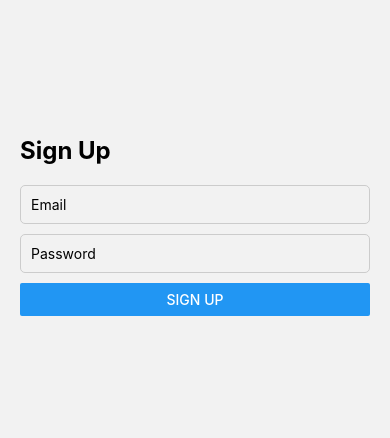
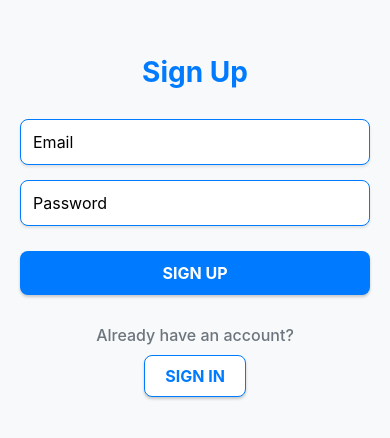
Before and after one commit to jreategui07/EventApp_ReactNative, a React Native app: screen /SignUp in a window 390 px wide. Shown: the part 196-634 px from the top of the page. Built offline with nearby package versions, Linux system fonts and the light colour scheme.

Commit message:
Updating styles of SignI and SignUp screens

```diff
--- a/View/SignInScreen.js
+++ b/View/SignInScreen.js
@@ -1,5 +1,5 @@
 import React, { useState } from 'react';
-import { View, TextInput, Button, Text, StyleSheet } from 'react-native';
+import { View, TextInput, Text, StyleSheet, TouchableOpacity } from 'react-native';
 import useAuthViewModel from '../ViewModel/AuthViewModel';
 import { useNavigation } from '@react-navigation/native';
 
@@ -38,18 +38,24 @@ const SignInScreen = () => {
         onChangeText={setPassword}
         secureTextEntry
       />
-      <Button title="Sign In" onPress={handleSignIn} disabled={loading} />
 
-      {loading && <Text>Loading...</Text>}
+    {/* Sign Ip button */}
+      <TouchableOpacity
+        style={[styles.button, loading && styles.buttonDisabled]}
+        onPress={handleSignIn}
+        disabled={loading}
+      >
+        <Text style={styles.buttonText}>{loading ? 'Loading...' : 'Sign In'}</Text>
+      </TouchableOpacity>
+
       {(localError || error) && <Text style={styles.error}>{localError || error}</Text>}
 
+      {/* Go to Sign Up button */}
       <View style={styles.signupContainer}>
         <Text style={styles.signupText}>Don't have an account?</Text>
-        <Button
-          title="Sign Up"
-          onPress={() => navigation.navigate('SignUp')}
-          color="#3b5998"
-        />
+        <TouchableOpacity style={styles.signupButton} onPress={() => navigation.navigate('SignUp')}>
+          <Text style={styles.signupButtonText}>Sign Up</Text>
+        </TouchableOpacity>
       </View>
     </View>
   );
@@ -59,32 +65,88 @@ const styles = StyleSheet.create({
   container: {
     flex: 1,
     justifyContent: 'center',
+    alignItems: 'center',
     padding: 20,
+    backgroundColor: '#f8f9fa',
   },
   title: {
-    fontSize: 24,
+    fontSize: 28,
     fontWeight: 'bold',
-    marginBottom: 20,
+    marginBottom: 30,
+    color: '#007BFF',
+    textAlign: 'center',
   },
   input: {
+    width: '100%',
     borderWidth: 1,
-    borderColor: '#ccc',
-    padding: 10,
-    marginBottom: 10,
-    borderRadius: 5,
+    borderColor: '#007BFF',
+    padding: 12,
+    marginBottom: 15,
+    borderRadius: 8,
+    backgroundColor: '#ffffff',
+    fontSize: 16,
+    shadowColor: '#000',
+    shadowOffset: { width: 0, height: 2 },
+    shadowOpacity: 0.1,
+    shadowRadius: 3,
+    elevation: 2,
+  },
+  button: {
+    width: '100%',
+    backgroundColor: '#007BFF',
+    paddingVertical: 12,
+    borderRadius: 8,
+    alignItems: 'center',
+    marginTop: 10,
+    shadowColor: '#000',
+    shadowOffset: { width: 0, height: 2 },
+    shadowOpacity: 0.2,
+    shadowRadius: 3,
+    elevation: 3,
+  },
+  buttonDisabled: {
+    backgroundColor: '#a1c6e7',
+  },
+  buttonText: {
+    color: '#ffffff',
+    fontSize: 16,
+    fontWeight: 'bold',
+    textTransform: 'uppercase',
   },
   error: {
-    color: 'red',
+    color: '#ff4d4f',
+    fontSize: 14,
     marginTop: 10,
+    textAlign: 'center',
   },
   signupContainer: {
-    marginTop: 20,
+    marginTop: 30,
     alignItems: 'center',
   },
   signupText: {
     fontSize: 16,
     marginBottom: 10,
-    color: '#666',
+    color: '#6c757d',
+    fontWeight: '500',
+  },
+  signupButton: {
+    paddingVertical: 10,
+    paddingHorizontal: 20,
+    backgroundColor: '#ffffff',
+    borderColor: '#007BFF',
+    borderWidth: 1,
+    borderRadius: 8,
+    shadowColor: '#000',
+    shadowOffset: { width: 0, height: 2 },
+    shadowOpacity: 0.2,
+    shadowRadius: 3,
+    elevation: 3,
+  },
+  signupButtonText: {
+    color: '#007BFF',
+    fontSize: 16,
+    fontWeight: 'bold',
+    textTransform: 'uppercase',
   },
 });
 
--- a/View/SignUpScreen.js
+++ b/View/SignUpScreen.js
@@ -1,5 +1,5 @@
 import React, { useState } from 'react';
-import { View, TextInput, Button, Text, StyleSheet } from 'react-native';
+import { View, TextInput, Text, StyleSheet, TouchableOpacity } from 'react-native';
 import { useNavigation, CommonActions } from '@react-navigation/native';
 import useAuthViewModel from '../ViewModel/AuthViewModel';
 
@@ -42,10 +42,25 @@ const SignUpScreen = () => {
         onChangeText={setPassword}
         secureTextEntry
       />
-      <Button title="Sign Up" onPress={handleSignUp} disabled={loading} />
 
-      {loading && <Text>Loading...</Text>}
+      {/* Sign Up button */}
+      <TouchableOpacity
+        style={[styles.button, loading && styles.buttonDisabled]}
+        onPress={handleSignUp}
+        disabled={loading}
+      >
+        <Text style={styles.buttonText}>{loading ? 'Loading...' : 'Sign Up'}</Text>
+      </TouchableOpacity>
+
       {error && <Text style={styles.error}>{error}</Text>}
+
+      {/* Back to Sign In button */}
+      <View style={styles.signinContainer}>
+        <Text style={styles.signinText}>Already have an account?</Text>
+        <TouchableOpacity style={styles.signinButton} onPress={() => navigation.navigate('SignIn')}>
+          <Text style={styles.signinButtonText}>Sign In</Text>
+        </TouchableOpacity>
+      </View>
     </View>
   );
 };
@@ -54,23 +69,88 @@ const styles = StyleSheet.create({
   container: {
     flex: 1,
     justifyContent: 'center',
+    alignItems: 'center',
     padding: 20,
+    backgroundColor: '#f8f9fa',
   },
   title: {
-    fontSize: 24,
+    fontSize: 28,
     fontWeight: 'bold',
-    marginBottom: 20,
+    marginBottom: 30,
+    color: '#007BFF',
+    textAlign: 'center',
   },
   input: {
+    width: '100%',
     borderWidth: 1,
-    borderColor: '#ccc',
-    padding: 10,
-    marginBottom: 10,
-    borderRadius: 5,
+    borderColor: '#007BFF',
+    padding: 12,
+    marginBottom: 15,
+    borderRadius: 8,
+    backgroundColor: '#ffffff',
+    fontSize: 16,
+    shadowColor: '#000',
+    shadowOffset: { width: 0, height: 2 },
+    shadowOpacity: 0.1,
+    shadowRadius: 3,
+    elevation: 2,
+  },
+  button: {
+    width: '100%',
+    backgroundColor: '#007BFF',
+    paddingVertical: 12,
+    borderRadius: 8,
+    alignItems: 'center',
+    marginTop: 10,
+    shadowColor: '#000',
+    shadowOffset: { width: 0, height: 2 },
+    shadowOpacity: 0.2,
+    shadowRadius: 3,
+    elevation: 3,
+  },
+  buttonDisabled: {
+    backgroundColor: '#a1c6e7',
+  },
+  buttonText: {
+    color: '#ffffff',
+    fontSize: 16,
+    fontWeight: 'bold',
+    textTransform: 'uppercase',
   },
   error: {
-    color: 'red',
+    color: '#ff4d4f',
+    fontSize: 14,
     marginTop: 10,
+    textAlign: 'center',
+  },
+  signinContainer: {
+    marginTop: 30,
+    alignItems: 'center',
+  },
+  signinText: {
+    fontSize: 16,
+    marginBottom: 10,
+    color: '#6c757d',
+    fontWeight: '500',
+  },
+  signinButton: {
+    paddingVertical: 10,
+    paddingHorizontal: 20,
+    backgroundColor: '#ffffff',
+    borderColor: '#007BFF',
+    borderWidth: 1,
+    borderRadius: 8,
+    shadowColor: '#000',
+    shadowOffset: { width: 0, height: 2 },
+    shadowOpacity: 0.2,
+    shadowRadius: 3,
+    elevation: 3,
+  },
+  signinButtonText: {
+    color: '#007BFF',
+    fontSize: 16,
+    fontWeight: 'bold',
+    textTransform: 'uppercase',
   },
 });
 
```
